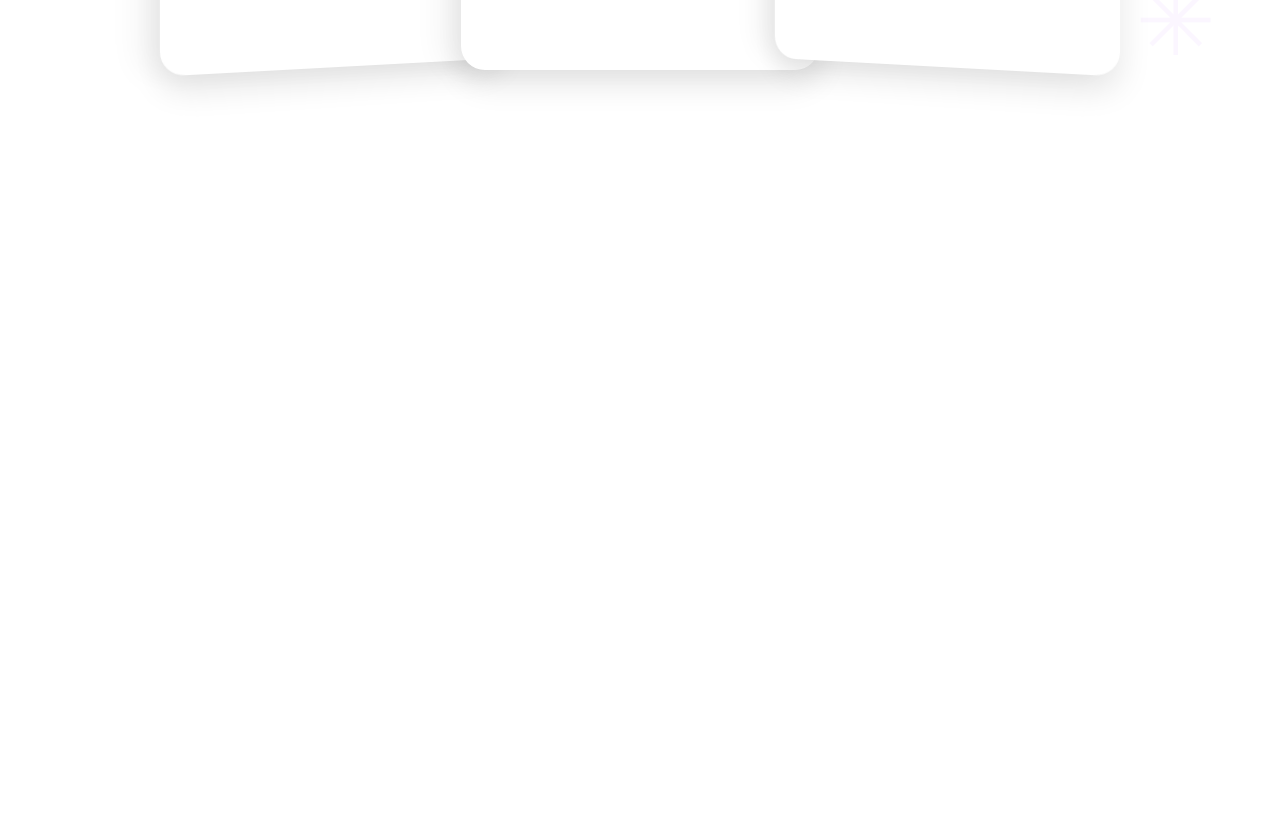
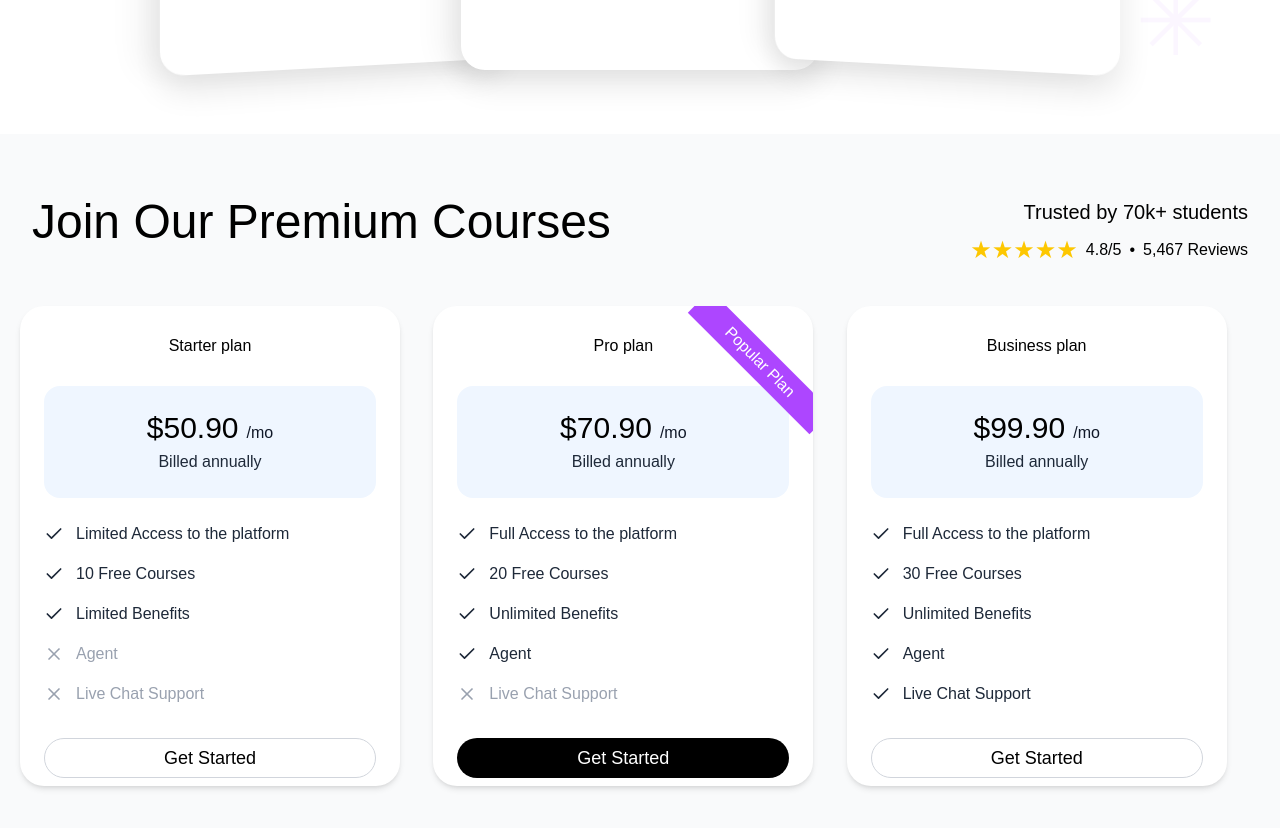
Before and after one commit to Ajnastk/SDEC-Courses, a Next.js app: page / in a window 1280 px wide. Shown: the part 1500-2328 px from the top of the page. Before the commit the page ends 1634 px from the top, so only its background shows below. Built offline with nearby package versions, Linux system fonts and the light colour scheme.

Commit message:
premium courses component started

```diff
--- a/Contents.js
+++ b/Contents.js
@@ -9,7 +9,7 @@ const contents = {
         label: "Hours of Content",
         gradientFrom: "from-red-300",
         gradientTo: "to-red-400",
-          icon: "Calendar", // name of the lucide-react icon
+        icon: "Calendar",
       },
       {
         value: "15+",
@@ -27,6 +27,53 @@ const contents = {
       },
     ],
   },
+  PremimuCoursesData: {
+    heading: "Join Our Premium Courses",
+    subheading: "Trusted by 70k+ students",
+    rating: 4.8,
+    reviews: 5467,
+    plans: [
+      {
+        id: "starter",
+        name: "Starter plan",
+        price: "50.90",
+        isPopular: false,
+        features: [
+          { name: "Limited Access to the platform", included: true },
+          { name: "10 Free Courses", included: true },
+          { name: "Limited Benefits", included: true },
+          { name: "Agent", included: false },
+          { name: "Live Chat Support", included: false },
+        ],
+      },
+      {
+        id: "pro",
+        name: "Pro plan",
+        price: "70.90",
+        isPopular: true,
+        features: [
+          { name: "Full Access to the platform", included: true },
+          { name: "20 Free Courses", included: true },
+          { name: "Unlimited Benefits", included: true },
+          { name: "Agent", included: true },
+          { name: "Live Chat Support", included: false },
+        ],
+      },
+      {
+        id: "business",
+        name: "Business plan",
+        price: "99.90",
+        isPopular: false,
+        features: [
+          { name: "Full Access to the platform", included: true },
+          { name: "30 Free Courses", included: true },
+          { name: "Unlimited Benefits", included: true },
+          { name: "Agent", included: true },
+          { name: "Live Chat Support", included: true },
+        ],
+      },
+    ],
+  },
 };
 
 export default contents;
--- a/app/page.js
+++ b/app/page.js
@@ -1,11 +1,13 @@
 import BoostYourSkills from "@/components/BoostYourSkills";
 import { Hero } from "@/components/Hero";
+import PremiumCourses from "@/components/PremiumCourses";
 
 export default function Home() {
   return (
     <div className="bg-[#fffefe]">
       <Hero />
       <BoostYourSkills/>
+      <PremiumCourses/>
     </div>
   );
 }
--- /dev/null
+++ b/components/PremiumCourses.jsx
@@ -0,0 +1,85 @@
+"use client";
+import { Check, X } from "lucide-react";
+import { useState } from "react";
+import contents from "@/Contents"; // adjust this import path based on your file structure
+
+export default function PremiumCourses() {
+  const [selectedPlan, setSelectedPlan] = useState("pro");
+  const { heading, subheading, rating, reviews, plans } = contents.PremimuCoursesData;
+
+  return (
+    <div className="bg-gray-50 min-h-screen flex flex-col items-center py-16 px-0">
+      <div className="max-w-7xl w-full">
+        <div className="flex justify-between mb-10 px-8">
+          <h1 className="text-5xl text-black">{heading}</h1>
+          <div className="text-right">
+            <div className="text-xl text-black">{subheading}</div>
+            <div className="flex items-center text-black mt-2">
+              {[1, 2, 3, 4, 5].map((star) => (
+                <span key={star} className="text-yellow-400 text-2xl">★</span>
+              ))}
+              <span className="ml-2">{rating}/5</span>
+              <span className="mx-2">•</span>
+              <span>{reviews.toLocaleString()} Reviews</span>
+            </div>
+          </div>
+        </div>
+
+        <div className="grid grid-cols-1 md:grid-cols-3 gap-0 px-5">
+          {plans.map((plan) => (
+            <div
+              key={plan.id}
+              className="relative bg-white rounded-3xl md:w-[380px] md:h-[480px] shadow-md overflow-hidden"
+            >
+              {plan.isPopular && (
+                <div className="absolute top-10 -right-8 rotate-45">
+                  <div className="bg-purple-500 text-white px-10 py-1 font-medium">
+                    Popular Plan
+                  </div>
+                </div>
+              )}
+
+              <div className="py-4 md:px-6">
+                <h3 className="text-md p-3 text-black md:mb-4 text-center">{plan.name}</h3>
+
+                <div className="bg-blue-50 md:flex flex-col justify-center items-center rounded-2xl p-6 mb-6">
+                  <div className="flex textce items-baseline">
+                    <span className="text-3xl text-black">${plan.price}</span>
+                    <span className="text-gray-900 ml-2">/mo</span>
+                  </div>
+                  <div className="text-gray-800 mt-1">Billed annually</div>
+                </div>
+
+                <div className="space-y-4 mb-8">
+                  {plan.features.map((feature, index) => (
+                    <div key={index} className="flex items-center">
+                      {feature.included ? (
+                        <Check className="h-5 w-5 text-gray-800 mr-3" />
+                      ) : (
+                        <X className="h-5 w-5 text-gray-400 mr-3" />
+                      )}
+                      <span className={feature.included ? "text-gray-800" : "text-gray-400"}>
+                        {feature.name}
+                      </span>
+                    </div>
+                  ))}
+                </div>
+
+                <button
+                  className={`w-full md:h-[40px] py-1 px-6 rounded-full text-lg font-medium transition-colors ${
+                    plan.id === "pro"
+                      ? "bg-black text-white hover:bg-gray-800"
+                      : "bg-white text-black border border-gray-300 hover:bg-gray-50"
+                  }`}
+                  onClick={() => setSelectedPlan(plan.id)}
+                >
+                  Get Started
+                </button>
+              </div>
+            </div>
+          ))}
+        </div>
+      </div>
+    </div>
+  );
+}
```
Lines whose indentation alone changed are shown as unchanged.
